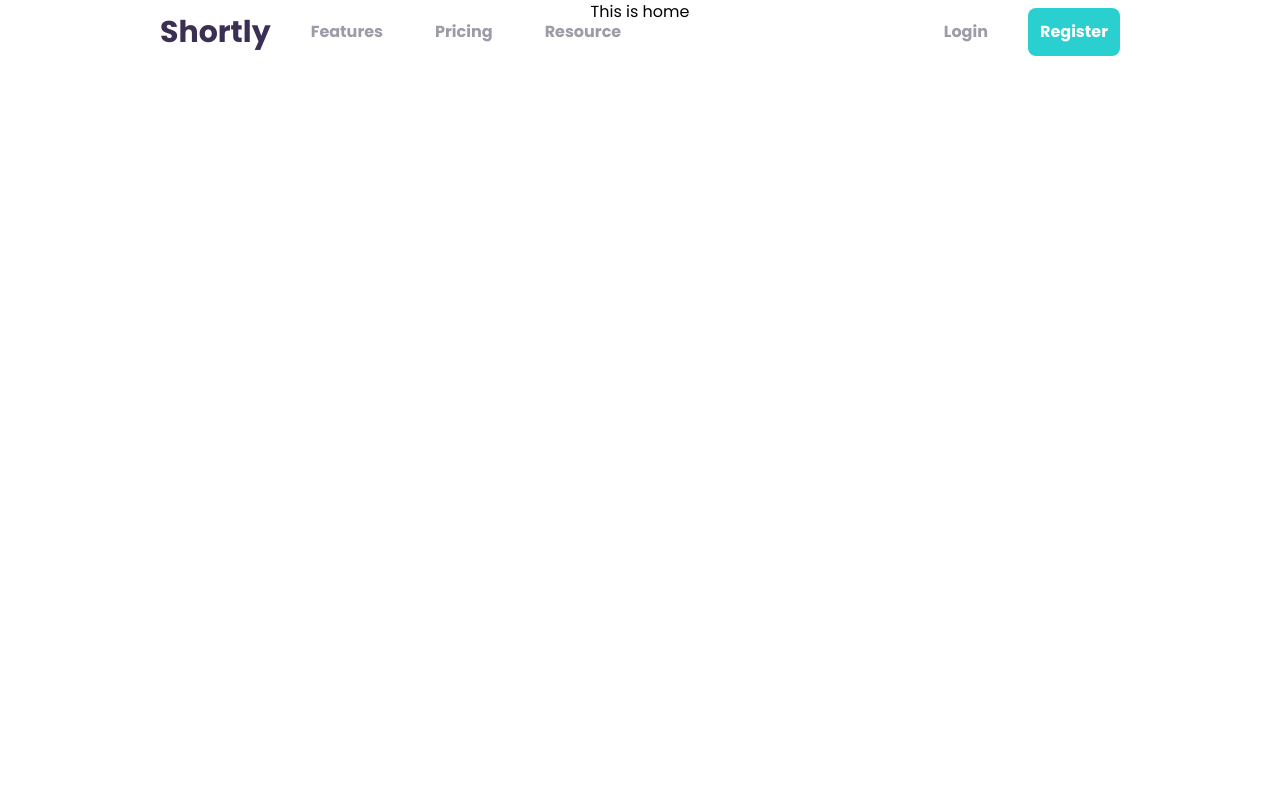
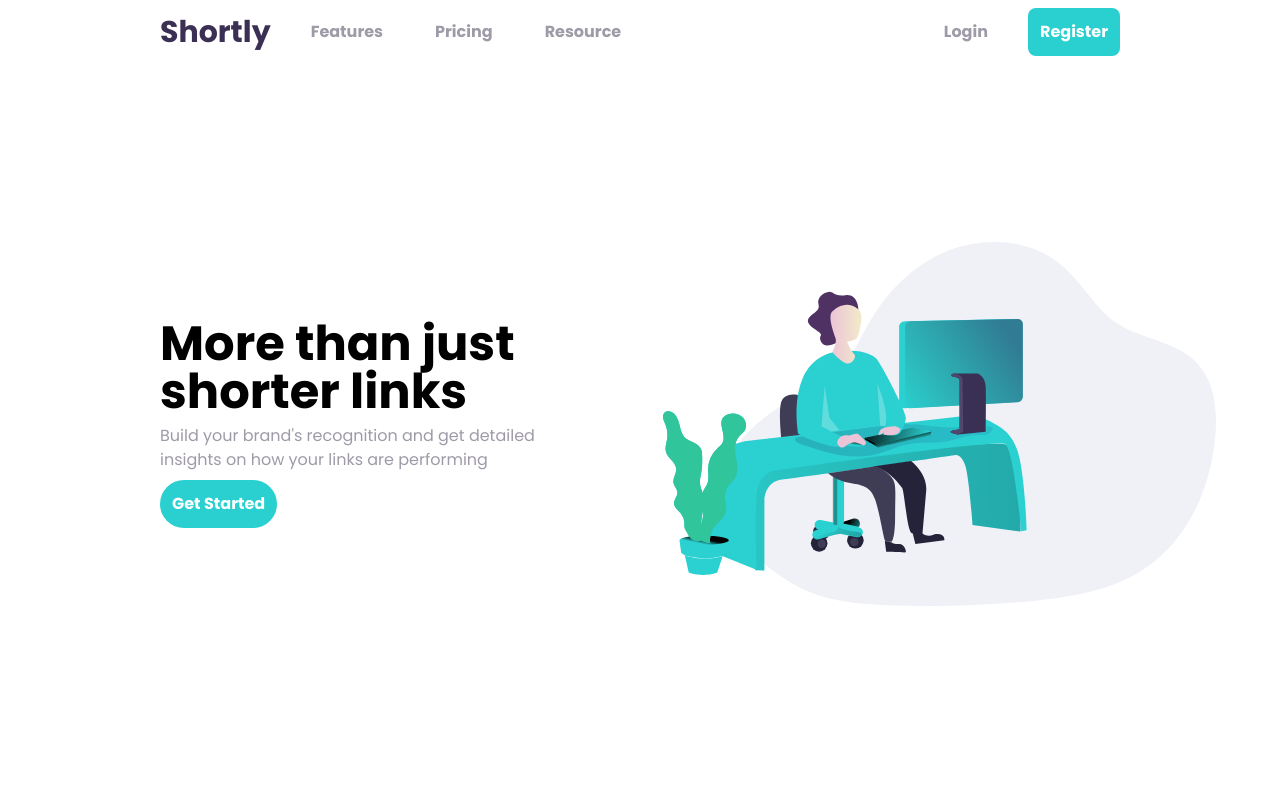
Before and after one commit to andrewfandy/url-shortening-api-master, a React (Vite) app: page / in a window 1280 px wide. Shown: the top 800 px of the page. Built offline with nearby package versions, Linux system fonts and the light colour scheme.

Commit message:
feat: add hero section to home page

```diff
--- a/src/pages/Home.tsx
+++ b/src/pages/Home.tsx
@@ -1,7 +1,14 @@
+import GettingStarted from "./home/GettingStarted";
+
 export default function Home() {
   return (
     <>
-      <h1>This is home</h1>
+      <section className="relative mt-14 flex h-screen w-full flex-col items-center justify-center">
+        <GettingStarted />
+      </section>
+      <section className="mt-14 flex h-screen w-full flex-col items-center justify-center">
+        <GettingStarted />
+      </section>
     </>
   );
 }
--- /dev/null
+++ b/src/pages/home/GettingStarted.tsx
@@ -0,0 +1,30 @@
+import illustration from "../../assets/illustration-working.svg";
+import ButtonBox from "../../components/buttons/ButtonBox";
+export default function GettingStarted() {
+  return (
+    <>
+      <div className="flex h-screen w-3/4 flex-col md:flex-row-reverse">
+        <aside className="relative flex h-1/2 w-full items-center  justify-center md:h-full">
+          <img
+            src={illustration}
+            className="absolute -right-24 w-full"
+            alt="hero mobile"
+          />
+        </aside>
+        <aside className="flex h-1/2  flex-col items-center justify-center text-center md:h-full md:items-start md:text-left">
+          <h1 className="mb-2 text-5xl font-semibold">
+            More than just shorter links
+          </h1>
+          <p className="text-neutral-gray-violet">
+            Build your brand's recognition and get detailed insights on how your
+            links are performing
+          </p>
+          <button className="mt-2">
+            <ButtonBox text="Get Started" variant="rounded-full" />
+          </button>
+        </aside>
+      </div>
+      <div className="bottom-0 p-5 ">testsaaaaaaaaaaaaaaaaa</div>
+    </>
+  );
+}
```
